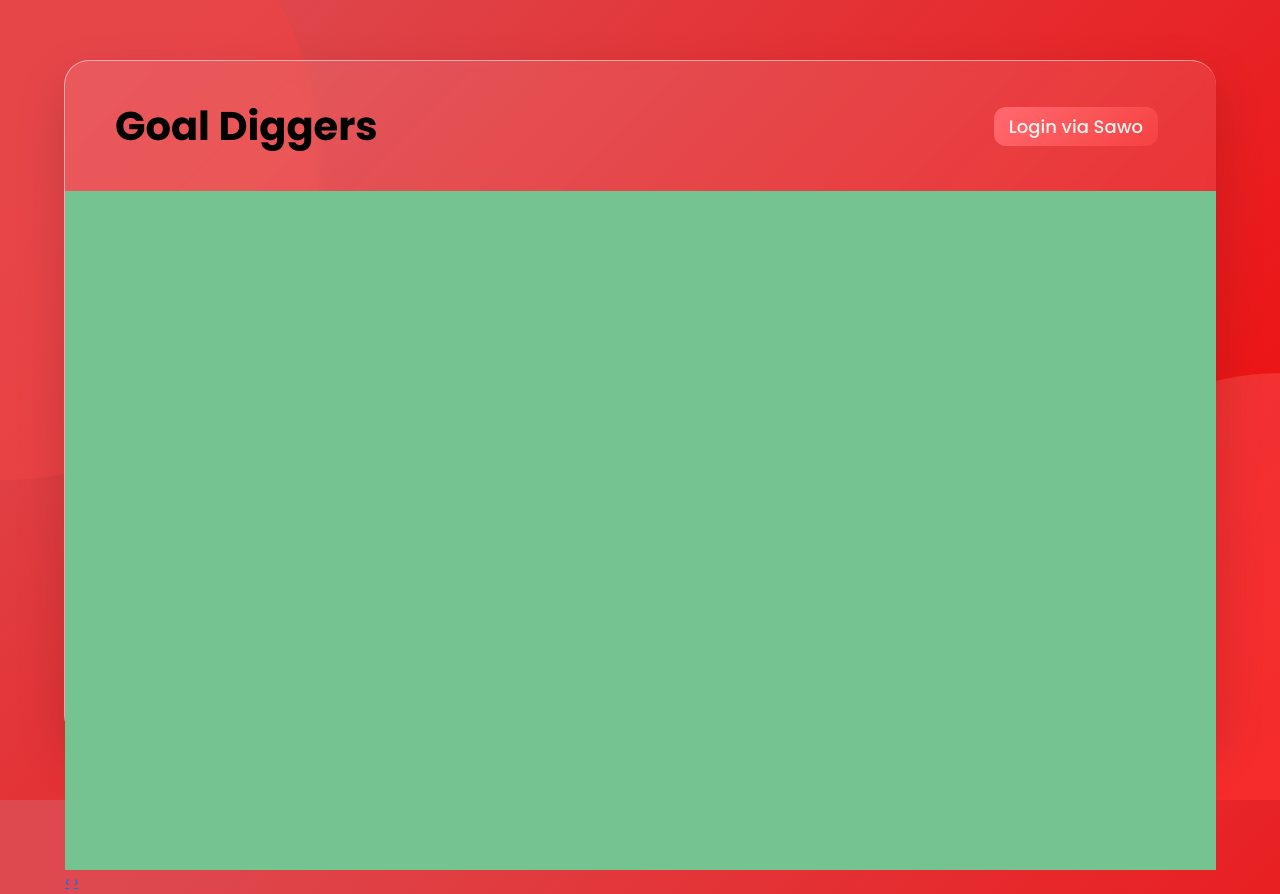
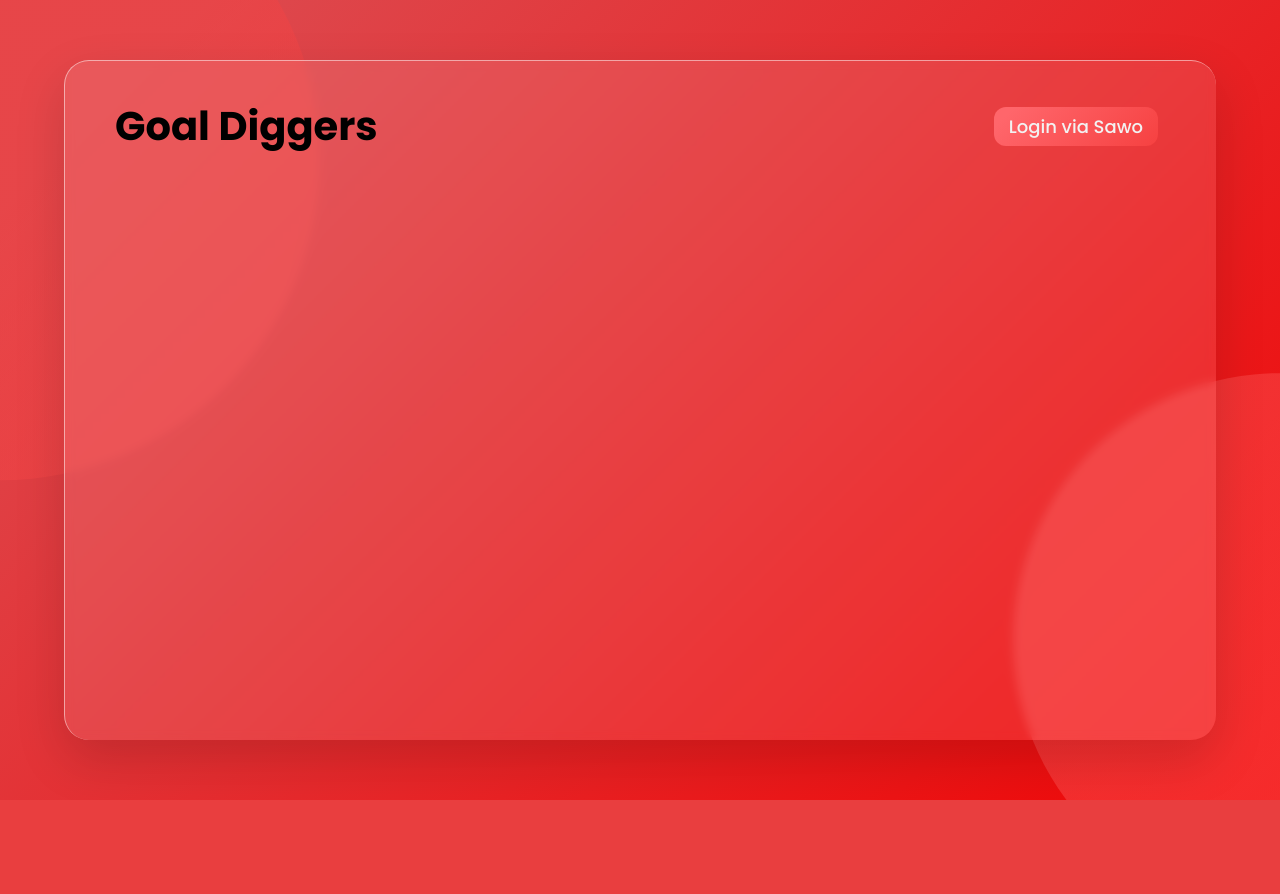
Before and after one commit to Visakh47/maverick, a Flask app: page /coursera_analytics in a window 1280 px wide. After the commit the page ends 800 px from the top, so only its background shows below. Run offline with Flask 2, Linux system fonts and the light colour scheme; some libraries are stand-ins or nearby versions.

Commit message:
kill-me-now

```diff
--- a/templates/coursera.html
+++ b/templates/coursera.html
@@ -53,22 +53,7 @@
         </div>
     </div> -->
 
-    <div id="carousel" class="carousel slide carousel-fade" data-ride="carousel">
-        <ol class="carousel-indicators">
-            <li data-target="#carousel" data-slide-to="0" class="active"></li>
-            <li data-target="#carousel" data-slide-to="1"></li>
-            <li data-target="#carousel" data-slide-to="2"></li>
-        </ol>
-        <!-- Carousel items -->
-        <div class="carousel-inner">
-            <div class="active item"></div>
-            <div class="item"></div>
-            <div class="item"></div>
-        </div>
-        <!-- Carousel nav -->
-        <a class="carousel-control left" href="#carousel" data-slide="prev">&lsaquo;</a>
-        <a class="carousel-control right" href="#carousel" data-slide="next">&rsaquo;</a>
-    </div>
+
 
 
     <!-- <div class="play-button">
--- a/templates/udemy.html
+++ b/templates/udemy.html
@@ -1,6 +1,7 @@
 <!DOCTYPE html>
 <!-- Designined by CodingLab | www.youtube.com/codinglabyt -->
 <html lang="en" dir="ltr">
+
   <head>
     <meta charset="UTF-8" />
         <meta http-equiv="X-UA-Compatible" content="IE=edge" />
@@ -62,10 +63,9 @@
   </header>
 
 
-  <script>
-    $('.carousel').carousel();
-  </script>
+
 
 
 </body>
+
 </html>
```
